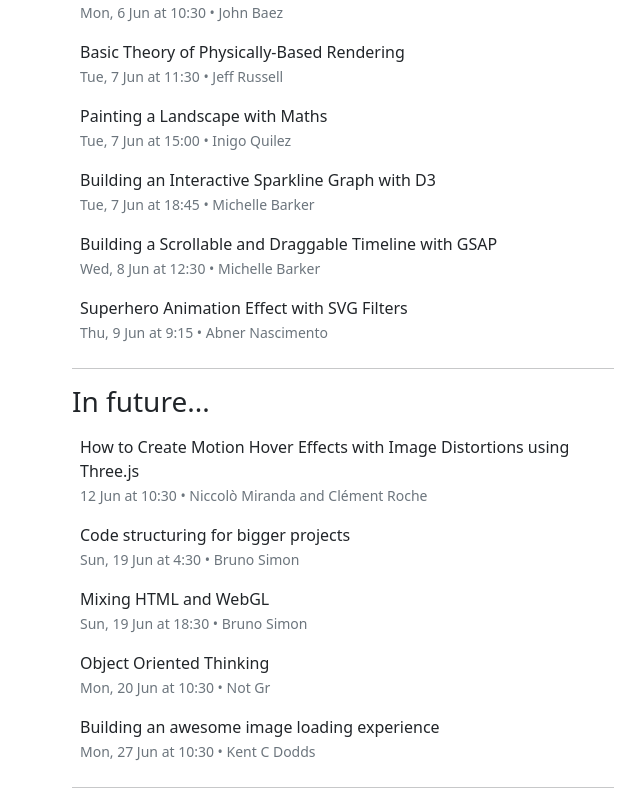
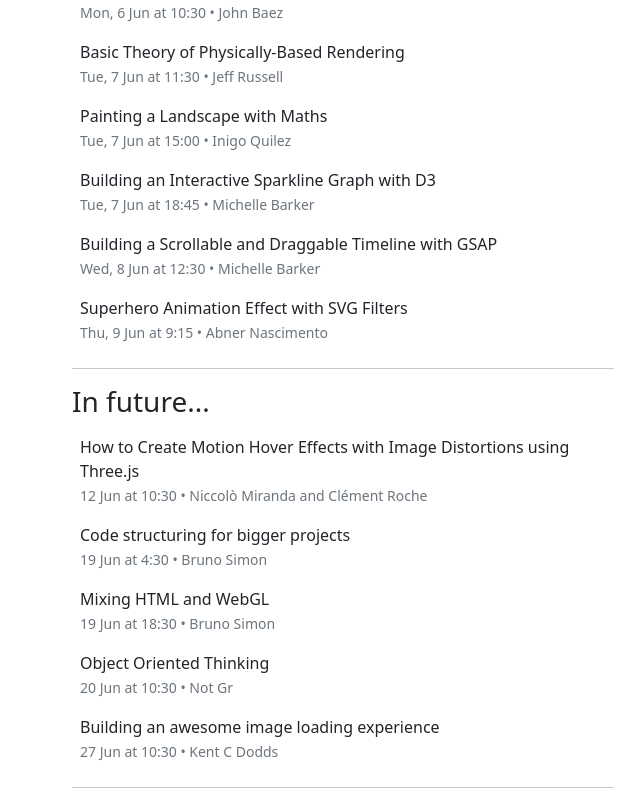
Before and after one commit to blackmann/js-react-frontend-test, a React (Create React App) app: page / in a window 1280 px wide. Shown: the part 554-1354 px from the top of the page, without its empty margins (14-654 px from the left). Built offline with nearby package versions, Linux system fonts and the light colour scheme.

Commit message:
sorted out the future activities list format

```diff
--- a/src/App.js
+++ b/src/App.js
@@ -3,21 +3,27 @@ import dayjs from "dayjs";
 import { useEffect } from "react";
 import { useState } from "react";
 
-function SortedActivityListComponent({ activityList, title }) {
+function SortedActivityListComponent({
+  activityList,
+  title,
+  isFutureActivities,
+}) {
   if (activityList.length !== 0) {
     return (
       <div>
         <h3>{title}</h3>
         <ol className="list-unstyled">
           {activityList.map((activity) => {
+            const activitiesDay = dayjs(activity.startTime).day();
             return (
               <li className="hover-light-bg p-2 rounded-2" key={activity.id}>
                 <header>{activity.title}</header>
                 <small className="text-muted">
-                  {dayjs(activity.startTime).format("D MMM [at} H:mm") >
-                  dayjs().add(14, "day").format("D MMM [at]H:mm")
-                    ? dayjs(activity.startTime).format("ddd[,] D MMM [at] H:mm")
-                    : dayjs(activity.startTime).format("D MMM [at] H:mm")}{" "}
+                  {isFutureActivities
+                    ? dayjs(activity.startTime).format("D MMM [at] H:mm")
+                    : dayjs(activity.startTime).format(
+                        "ddd[,] D MMM [at] H:mm"
+                      )}{" "}
                   • {activity.instructor}
                 </small>
               </li>
@@ -109,6 +115,7 @@ function App() {
           <SortedActivityListComponent
             activityList={futureActivityList}
             title="In future..."
+            isFutureActivities={true}
           />
         </div>
       </div>
```
